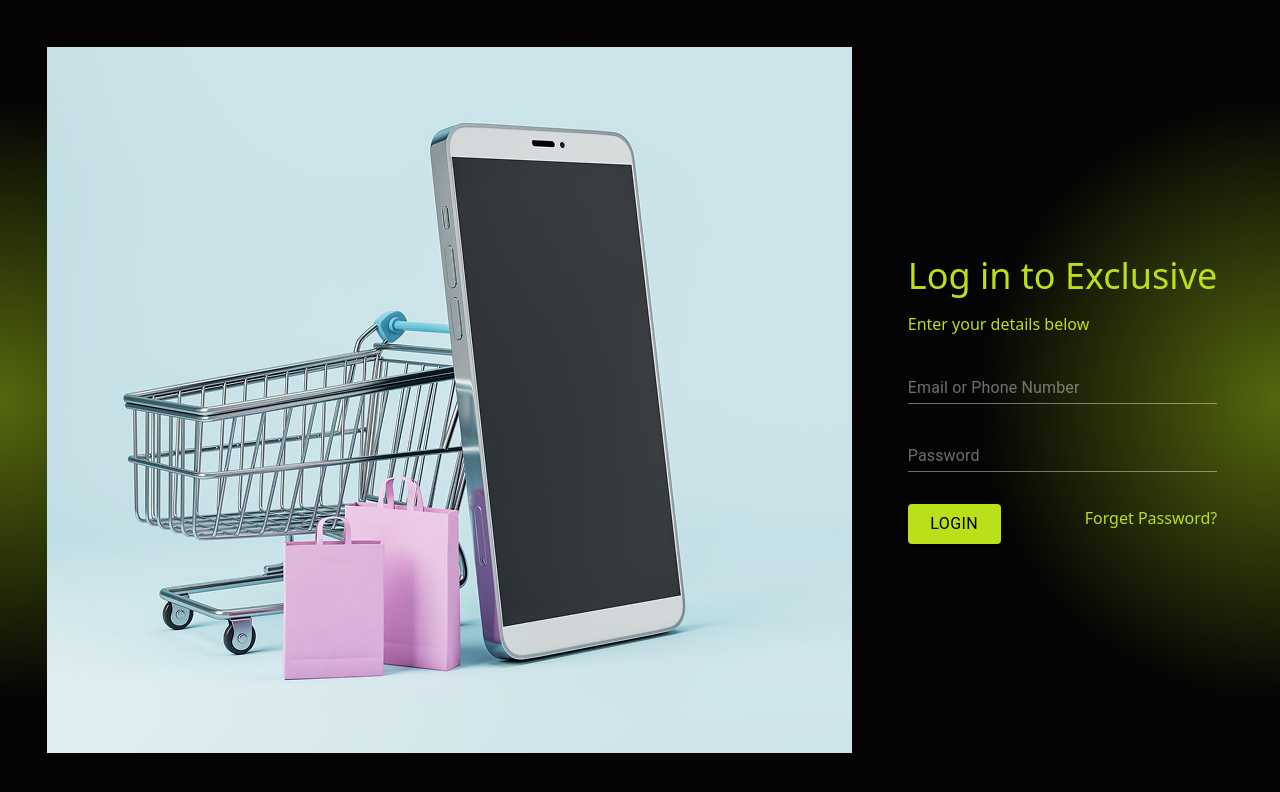
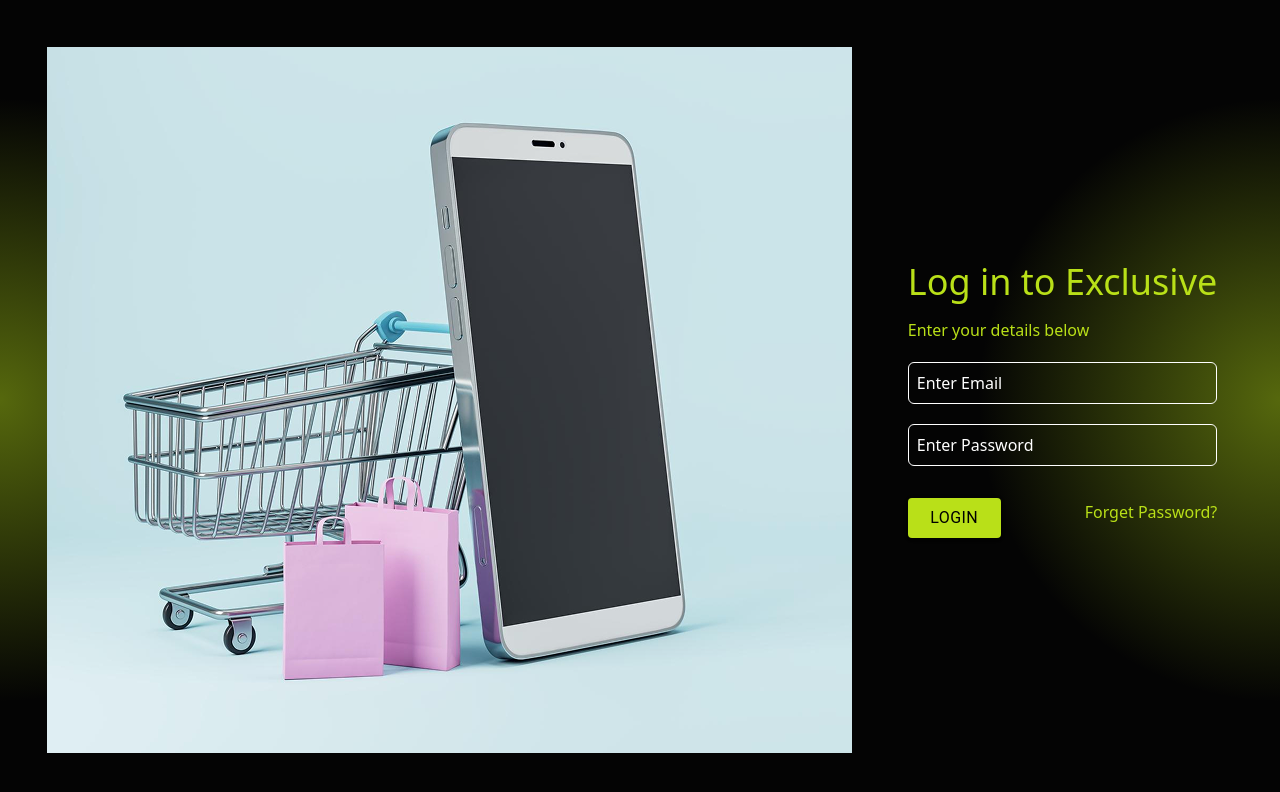
Before and after one commit to ahmedafzal98/pickleball-store, a React (Vite) app in the folder client/: page /login in a window 1280 px wide. Shown: the top 792 px of the page. Built offline with nearby package versions, Linux system fonts and the light colour scheme.

Commit message:
login signup work

```diff
--- a/client/src/Pages/Login.jsx
+++ b/client/src/Pages/Login.jsx
@@ -23,51 +23,25 @@ const Login = () => {
         <span className="text-[#B9E018] text-base font-normal mt-4">
           Enter your details below
         </span>
-        <TextField
-          variant="standard"
-          label="Email or Phone Number"
-          onChange={(e) => setEmail(e.target.value)}
-          sx={{
-            marginTop: "20px",
-            "& .MuiInput-underline:before": {
-              borderBottomColor: "white",
-              opacity: 0.42,
-            }, // Default state
-            "& .MuiInput-underline:hover:before": {
-              borderBottomColor: "white",
-              opacity: 0.42,
-            }, // Hover state
-            "& .MuiInput-underline:after": {
-              borderBottomColor: "white",
-              opacity: 0.42,
-            }, // Focus state
-            "& .MuiInputLabel-root": { color: "white", opacity: 0.42 }, // Label color
-            "& .MuiInputLabel-root.Mui-focused": { color: "white" }, // Label color when focused
-          }}
-        />
-        <TextField
-          variant="standard"
-          label="Password"
-          onChange={(e) => setPassword(e.target.value)}
-          sx={{
-            marginTop: "20px",
-            "& .MuiInput-underline:before": {
-              borderBottomColor: "white",
-              opacity: 0.42,
-            },
-            "& .MuiInput-underline:hover:before": {
-              borderBottomColor: "white",
-              opacity: 0.42,
-            },
+        <div className="flex flex-col mt-5 gap-5">
+          <input
+            type="text"
+            onChange={(e) => setEmail(e.target.value)}
+            name=""
+            id=""
+            placeholder="Enter Email"
+            className="text-white border border-white placeholder-white rounded-md p-2"
+          />
 
-            "& .MuiInput-underline:after": {
-              borderBottomColor: "white",
-              opacity: 0.42,
-            }, // Focus state
-            "& .MuiInputLabel-root": { color: "white", opacity: 0.42 },
-            "& .MuiInputLabel-root.Mui-focused": { color: "white" },
-          }}
-        />
+          <input
+            type="password"
+            onChange={(e) => setPassword(e.target.value)}
+            name=""
+            id=""
+            placeholder="Enter Password"
+            className="text-white border border-white placeholder-white rounded-md p-2"
+          />
+        </div>
         <div className="flex justify-between items-center mt-3">
           {!isLoading && (
             <Button
--- a/client/src/Pages/Signup.jsx
+++ b/client/src/Pages/Signup.jsx
@@ -7,6 +7,7 @@ import { useState } from "react";
 import { useSignup } from "../hooks/useSignup";
 
 const Signup = () => {
+  const [name, setName] = useState("");
   const [email, setEmail] = useState("");
   const [password, setPassword] = useState("");
 
@@ -17,7 +18,7 @@ const Signup = () => {
 
     e.preventDefault();
 
-    await signup(email, password);
+    await signup(name, email, password);
 
     console.log(error);
   };
@@ -32,19 +33,35 @@ const Signup = () => {
           <span className="text-[#B9E018] text-base font-normal mt-3">
             Enter your details below
           </span>
-          <input
-            type="text"
-            name=""
-            id=""
-            placeholder="Enter Name"
-            className="text-white"
-          />
+          <div className="flex flex-col mt-5 gap-5">
+            <input
+              onChange={(e) => setName(e.target.value)}
+              type="text"
+              placeholder="Enter Name"
+              className="text-white border border-white placeholder-white rounded-md p-2"
+            />
 
-          <input type="text" name="" id="" placeholder="Enter Email" />
+            <input
+              type="text"
+              onChange={(e) => setEmail(e.target.value)}
+              name=""
+              id=""
+              placeholder="Enter Email"
+              className="text-white border border-white placeholder-white rounded-md p-2"
+            />
 
-          <input type="password" name="" id="" placeholder="Enter Password" />
+            <input
+              type="password"
+              onChange={(e) => setPassword(e.target.value)}
+              name=""
+              id=""
+              placeholder="Enter Password"
+              className="text-white border border-white placeholder-white rounded-md p-2"
+            />
+          </div>
           <Button
             sx={{
+              width: "100%",
               marginTop: "20px",
               backgroundColor: "#B9E018",
               color: "black",
@@ -60,6 +77,7 @@ const Signup = () => {
           <Button
             sx={{
               marginTop: "20px",
+              width: "100%",
               display: "flex",
               marginRight: "20px",
               alignItems: "center",
--- a/client/src/hooks/useLogin.js
+++ b/client/src/hooks/useLogin.js
@@ -1,7 +1,9 @@
 import { useState } from "react";
+import { useNavigate } from "react-router-dom";
 export const useLogin = () => {
   const [isLoading, setIsLoading] = useState(false);
   const [error, setError] = useState("");
+  const navigate = useNavigate();
 
   const login = async (email, password) => {
     setIsLoading(true);
@@ -18,7 +20,8 @@ export const useLogin = () => {
       setError(data.error);
     } else {
       localStorage.setItem("user", JSON.stringify(data));
-      isLoading(false);
+      setIsLoading(false);
+      navigate("/");
     }
   };
   return { login, error, isLoading };
--- a/client/src/hooks/useSignup.js
+++ b/client/src/hooks/useSignup.js
@@ -1,15 +1,17 @@
 import { useState } from "react";
+import { useNavigate } from "react-router-dom";
 export const useSignup = () => {
   const [isLoading, setIsLoading] = useState(false);
   const [error, setError] = useState("");
 
-  const signup = async (email, password) => {
+  const navigate = useNavigate();
+  const signup = async (name, email, password) => {
     setIsLoading(true);
     setError(null);
     const response = await fetch("http://localhost:3000/api/user/signup", {
       method: "POST",
       headers: { "Content-Type": "application/json" },
-      body: JSON.stringify({ email, password }),
+      body: JSON.stringify({ name, email, password }),
     });
 
     const data = await response.json();
@@ -18,6 +20,7 @@ export const useSignup = () => {
       setError(data.error);
     } else {
       localStorage.setItem("user", JSON.stringify(data));
+      navigate("/");
     }
   };
   return { signup, error, isLoading };
```
Also changed, not shown: 2 other files (tests, documents, lock files or other folders).
